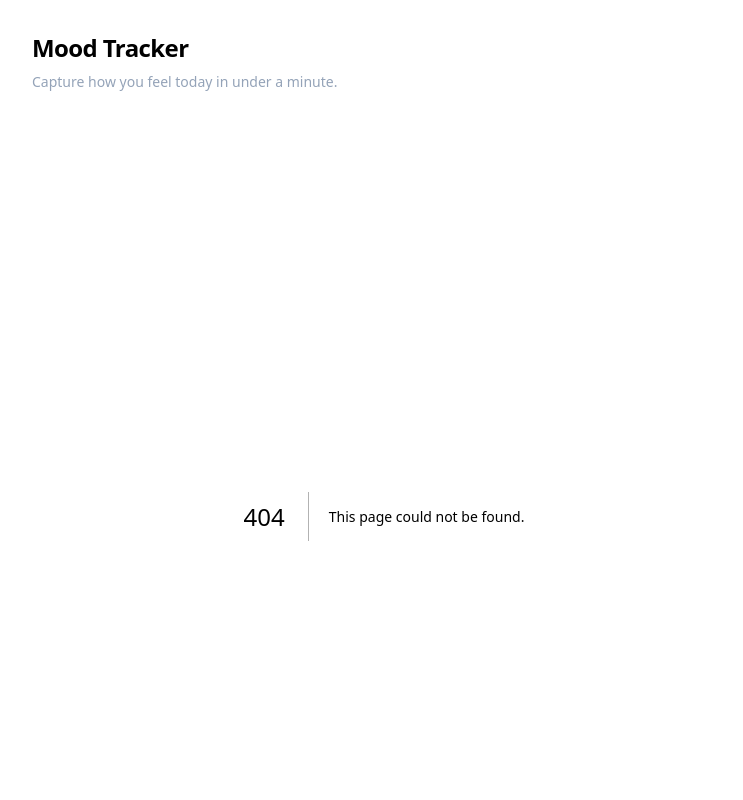
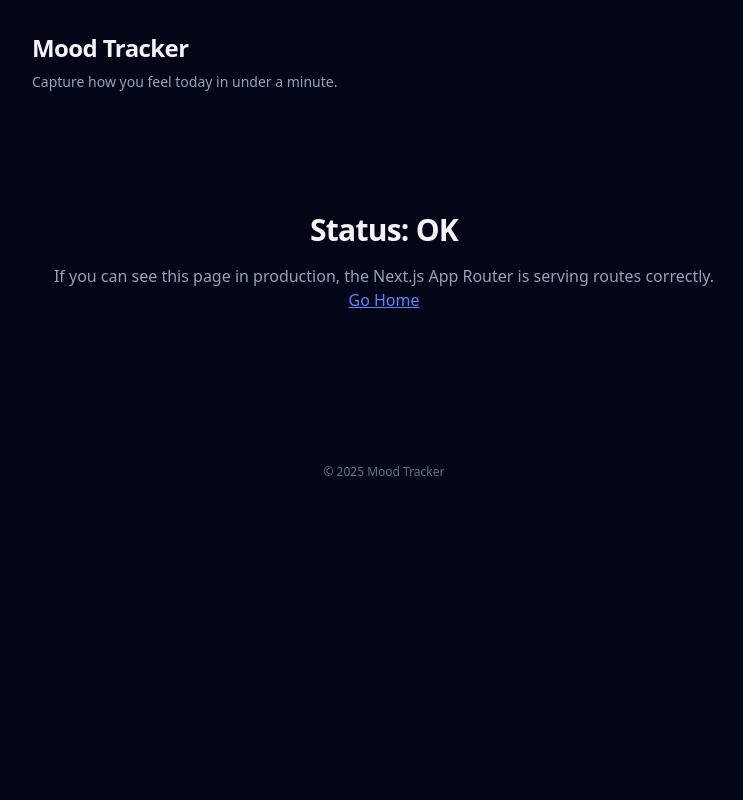
Before and after one commit to adriandotb/mood-log, a Next.js app: page /status in a window 1280 px wide. Before the commit this address had no page. Shown: the top 800 px of the page, without its empty margins (256-999 px from the left). Built offline with nearby package versions, Linux system fonts and the light colour scheme.

Commit message:
chore: add vercel.json and /status page to force Next.js detection

```diff
--- /dev/null
+++ b/app/status/page.tsx
@@ -0,0 +1,9 @@
+export default function StatusPage() {
+  return (
+    <div className="py-24 text-center space-y-4">
+      <h1 className="text-3xl font-bold tracking-tight">Status: OK</h1>
+      <p className="text-slate-400">If you can see this page in production, the Next.js App Router is serving routes correctly.</p>
+      <a className="text-brand-400 underline" href="/">Go Home</a>
+    </div>
+  );
+}
```
Also changed, not shown: vercel.json (added).
